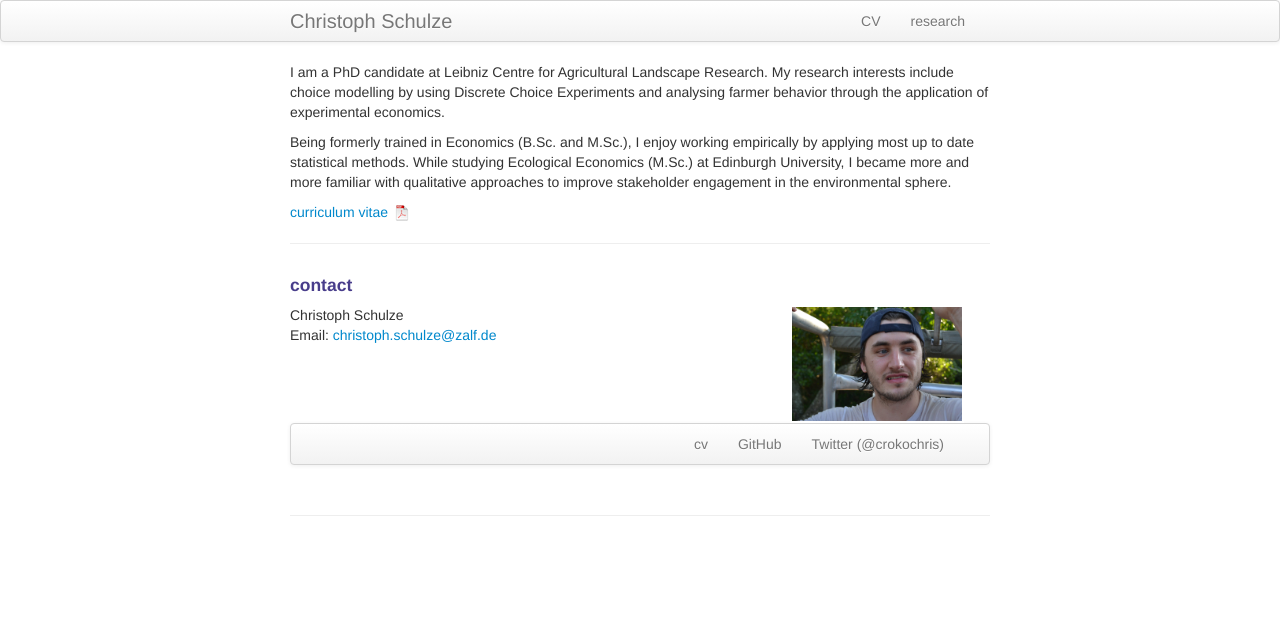
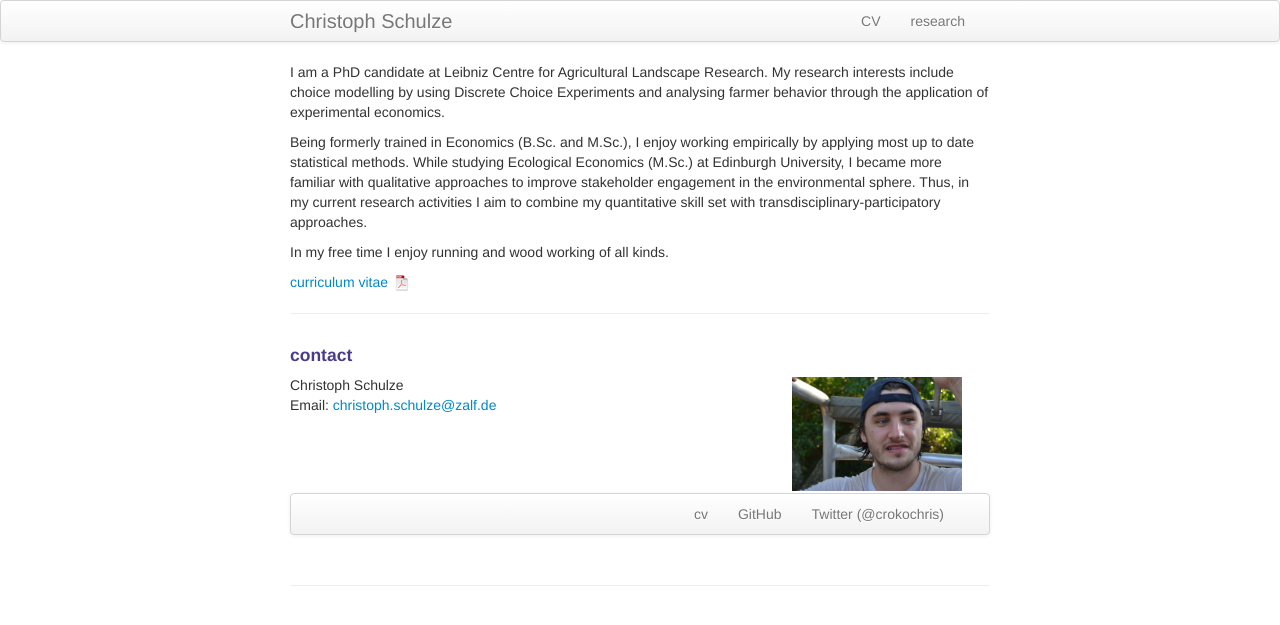
Before and after one commit to crokology/crokology.github.io, a Jekyll site: the page built from index.md, in a window 1280 px wide. Shown: the top 625 px of the page. Built offline with Jekyll 4.4.1, drawn with Linux system fonts in a browser that asks for light colours.

Commit message:
Update index.md

```diff
--- a/index.md
+++ b/index.md
@@ -7,7 +7,9 @@ keywords: Discrete Choice Experiments, Ecological Economics, Ecosystem Services,
 
 I am a PhD candidate at Leibniz Centre for Agricultural Landscape Research. My research interests include choice modelling by using Discrete Choice Experiments and analysing farmer behavior through the application of experimental economics.
 
-Being formerly trained in Economics (B.Sc. and M.Sc.), I enjoy working empirically by applying most up to date statistical methods. While studying Ecological Economics (M.Sc.) at Edinburgh University, I became more and more familiar with qualitative approaches to improve stakeholder engagement in the environmental sphere.
+Being formerly trained in Economics (B.Sc. and M.Sc.), I enjoy working empirically by applying most up to date statistical methods. While studying Ecological Economics (M.Sc.) at Edinburgh University, I became more familiar with qualitative approaches to improve stakeholder engagement in the environmental sphere. Thus, in my current research activities I aim to combine my quantitative skill set with transdisciplinary-participatory approaches.
+
+In my free time I enjoy running and wood working of all kinds.
 
 [curriculum vitae ![CV as pdf]({{ BASE_PATH }}/pages/icons16/pdf-icon.png)]({{ BASE_PATH }}/assets/CV.pdf)<br/>
 
```
